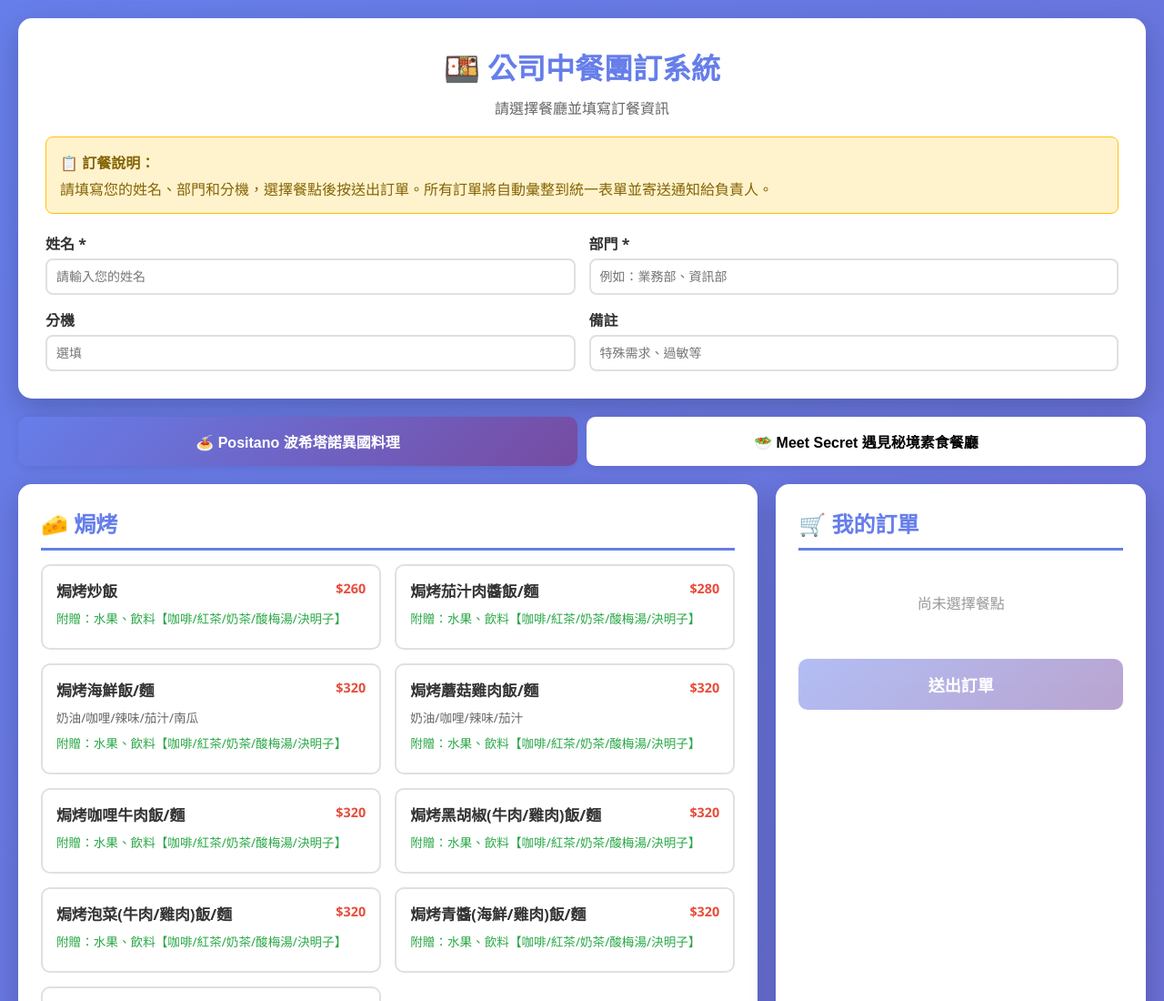
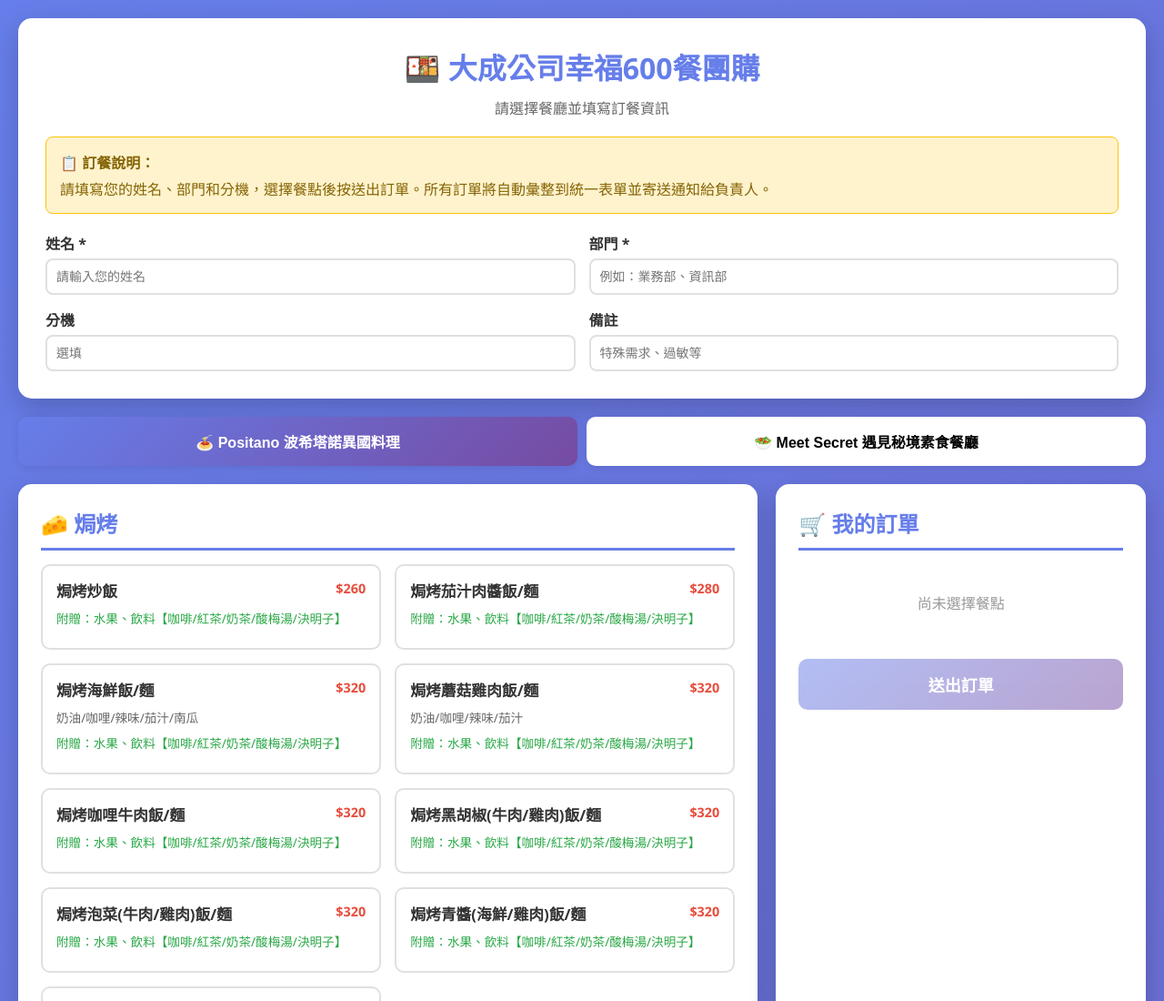
Before and after one commit to Wumas67/lunch-order, a plain HTML site: page index.html in a window 1280 px wide. Shown: the top 1100 px of the page at 91% size. Drawn offline with Linux system fonts and the light colour scheme.

Commit message:
Update index.html

```diff
--- a/index.html
+++ b/index.html
@@ -526,7 +526,7 @@
 <body>
     <div class="container">
         <div class="header">
-            <h1>🍱 公司中餐團訂系統</h1>
+            <h1>🍱 大成公司幸福600餐團購</h1>
             <p>請選擇餐廳並填寫訂餐資訊</p>
 
             <div class="notice">
```
